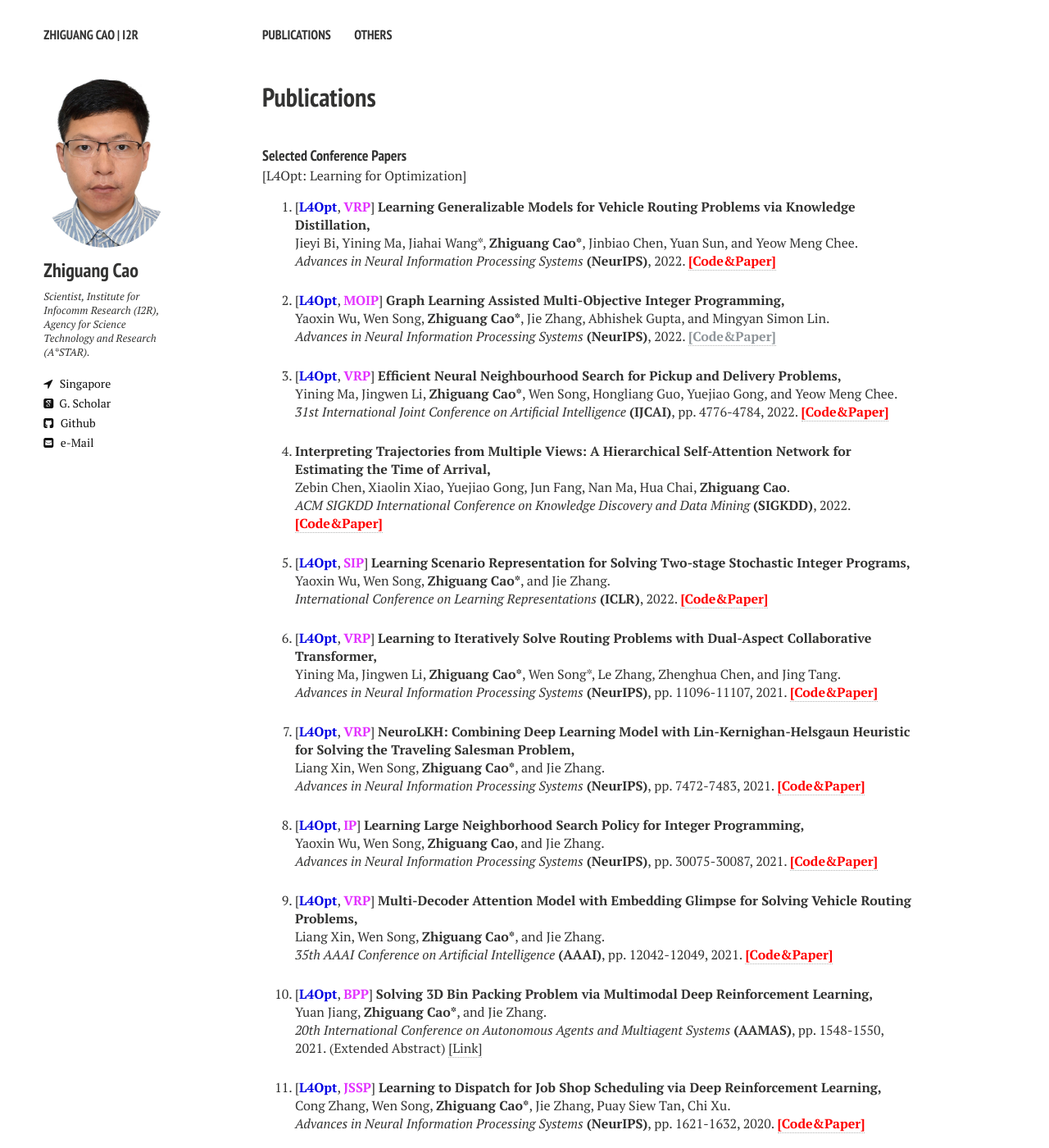
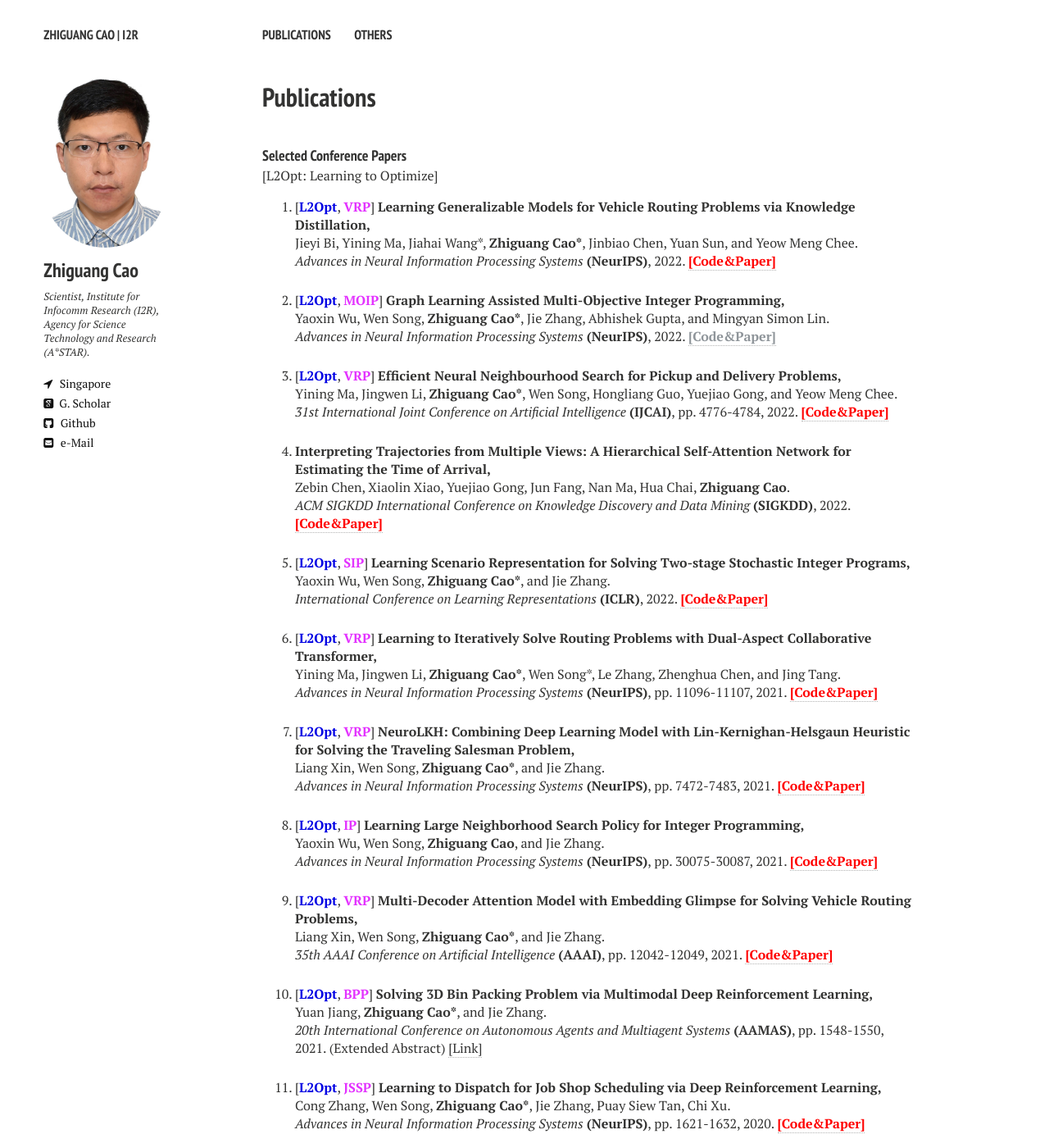
Before and after one commit to zhiguangcaosg/zhiguangcaosg.github.io, a Jekyll site: the page built from publications.md, in a window 1280 px wide and 1400 px high. Shown: the whole window at 82% size. Built offline with Jekyll 4.4.1, drawn with Linux system fonts in a browser that asks for light colours; nearby versions of some CDN libraries; some of the changed text lies outside the part shown.

Commit message:
Update publications.html

```diff
--- a/_layouts/publications.html
+++ b/_layouts/publications.html
@@ -84,7 +84,7 @@ div.bibtex pre { font-size: 75%; overflow: auto;  width: 100%; padding: 0em 0em;
 <!------------------------------------------------------------- Submissions Here ------------------------------------------------------------>
 
 <!-------------------------------------------------------------Conference Papers Here ------------------------------------------------------------>
-<h4 style="margin-bottom:0px;padding-top:20px;">Selected Conference Papers</h4> [L4Opt: Learning for Optimization]
+<h4 style="margin-bottom:0px;padding-top:20px;">Selected Conference Papers</h4> [L2Opt: Learning to Optimize]
 
     <!-- Item: Caelles2016 -->
 <ul style="padding-left:0px;">
@@ -92,7 +92,7 @@ div.bibtex pre { font-size: 75%; overflow: auto;  width: 100%; padding: 0em 0em;
 
 <li>
 <p>
-[<font color="#0000E3"><b>L4Opt</b></font>, <font color="#E333FF"><b>VRP</b></font>] <b>Learning Generalizable Models for Vehicle Routing Problems via Knowledge Distillation,</b>
+[<font color="#0000E3"><b>L2Opt</b></font>, <font color="#E333FF"><b>VRP</b></font>] <b>Learning Generalizable Models for Vehicle Routing Problems via Knowledge Distillation,</b>
 <br> Jieyi Bi, Yining Ma, Jiahai Wang*, <b>Zhiguang Cao*</b>, Jinbiao Chen, Yuan Sun, and Yeow Meng Chee.<br>
 <i>Advances in Neural Information Processing Systems</i> <b>(NeurIPS)</b>, 2022. <a href="https://github.com/jieyibi/AMDKD" target="_blank"> <font color="#FF0000"><b>[Code&Paper]</b> </font></a>
 </p>
@@ -100,7 +100,7 @@ div.bibtex pre { font-size: 75%; overflow: auto;  width: 100%; padding: 0em 0em;
 
 <li>
 <p>
-[<font color="#0000E3"><b>L4Opt</b></font>, <font color="#E333FF"><b>MOIP</b></font>] <b>Graph Learning Assisted Multi-Objective Integer Programming,</b>
+[<font color="#0000E3"><b>L2Opt</b></font>, <font color="#E333FF"><b>MOIP</b></font>] <b>Graph Learning Assisted Multi-Objective Integer Programming,</b>
 <br> Yaoxin Wu, Wen Song, <b>Zhiguang Cao*</b>, Jie Zhang, Abhishek Gupta, and Mingyan Simon Lin.<br>
 <i>Advances in Neural Information Processing Systems</i> <b>(NeurIPS)</b>, 2022. <a href="https://zhiguangcaosg.github.io/publications/"> <font color="#8F959A"><b>[Code&Paper]</b> </font></a>
 </p>
@@ -108,7 +108,7 @@ div.bibtex pre { font-size: 75%; overflow: auto;  width: 100%; padding: 0em 0em;
 
 <li>
 <p>
-[<font color="#0000E3"><b>L4Opt</b></font>, <font color="#E333FF"><b>VRP</b></font>] <b>Efficient Neural Neighbourhood Search for Pickup and Delivery Problems,</b>
+[<font color="#0000E3"><b>L2Opt</b></font>, <font color="#E333FF"><b>VRP</b></font>] <b>Efficient Neural Neighbourhood Search for Pickup and Delivery Problems,</b>
 <br> Yining Ma, Jingwen Li, <b>Zhiguang Cao*</b>, Wen Song, Hongliang Guo, Yuejiao Gong, and Yeow Meng Chee.<br>
 <i>31st International Joint Conference on Artificial Intelligence</i> <b>(IJCAI)</b>, pp. 4776-4784, 2022. <a href="https://github.com/yining043/PDP-N2S" target="_blank"> <font color="#FF0000"><b>[Code&Paper]</b> </font></a>
 </p>
@@ -124,7 +124,7 @@ div.bibtex pre { font-size: 75%; overflow: auto;  width: 100%; padding: 0em 0em;
 
 <li>
 <p>
-[<font color="#0000E3"><b>L4Opt</b></font>, <font color="#E333FF"><b>SIP</b></font>] <b>Learning Scenario Representation for Solving Two-stage Stochastic Integer Programs,</b>
+[<font color="#0000E3"><b>L2Opt</b></font>, <font color="#E333FF"><b>SIP</b></font>] <b>Learning Scenario Representation for Solving Two-stage Stochastic Integer Programs,</b>
 <br> Yaoxin Wu, Wen Song, <b>Zhiguang Cao*</b>, and Jie Zhang.<br>
 <i> International Conference on Learning Representations</i> <b>(ICLR)</b>, 2022. <a href="https://github.com/WXY1427/Learning-to-solve-stochastic-integer-programs" target="_blank"> <font color="#FF0000"><b>[Code&Paper]</b> </font></a>
 </p>
@@ -133,7 +133,7 @@ div.bibtex pre { font-size: 75%; overflow: auto;  width: 100%; padding: 0em 0em;
 <!--
 <li>
 <p>
-[<font color="#0000E3"><b>L4Opt</b></font>, <font color="#E333FF"><b>VRP</b></font>] <b>Learning to Solve Routing Problems via Distributionally Robust Optimization,</b>
+[<font color="#0000E3"><b>L2Opt</b></font>, <font color="#E333FF"><b>VRP</b></font>] <b>Learning to Solve Routing Problems via Distributionally Robust Optimization,</b>
 <br> Yuan Jiang, Yaoxin Wu, <b>Zhiguang Cao*</b>, and Jie Zhang.<br>
 <i>36th AAAI Conference on Artificial Intelligence</i> <b>(AAAI)</b>, 2022. <a href="https://github.com/jiang-yuan/Learning-routing-DRO" target="_blank"> <font color="#FF0000"><b>[Code&Paper]</b> </font></a>
 </p>
@@ -142,7 +142,7 @@ div.bibtex pre { font-size: 75%; overflow: auto;  width: 100%; padding: 0em 0em;
 
 <li>
 <p>
-[<font color="#0000E3"><b>L4Opt</b></font>, <font color="#E333FF"><b>VRP</b></font>] <b>Learning to Iteratively Solve Routing Problems with Dual-Aspect Collaborative Transformer,</b>
+[<font color="#0000E3"><b>L2Opt</b></font>, <font color="#E333FF"><b>VRP</b></font>] <b>Learning to Iteratively Solve Routing Problems with Dual-Aspect Collaborative Transformer,</b>
 <br> Yining Ma, Jingwen Li, <b>Zhiguang Cao*</b>, Wen Song*, Le Zhang, Zhenghua Chen, and Jing Tang.<br>
 <i>Advances in Neural Information Processing Systems</i> <b>(NeurIPS)</b>, pp. 11096-11107, 2021. <a href="https://github.com/yining043/VRP-DACT" target="_blank"> <font color="#FF0000"><b>[Code&Paper]</b> </font></a>
 </p>
@@ -150,7 +150,7 @@ div.bibtex pre { font-size: 75%; overflow: auto;  width: 100%; padding: 0em 0em;
 
 <li>
 <p>
-[<font color="#0000E3"><b>L4Opt</b></font>, <font color="#E333FF"><b>VRP</b></font>] <b>NeuroLKH: Combining Deep Learning Model with Lin-Kernighan-Helsgaun Heuristic for Solving the Traveling Salesman Problem,</b>
+[<font color="#0000E3"><b>L2Opt</b></font>, <font color="#E333FF"><b>VRP</b></font>] <b>NeuroLKH: Combining Deep Learning Model with Lin-Kernighan-Helsgaun Heuristic for Solving the Traveling Salesman Problem,</b>
 <br> Liang Xin, Wen Song, <b>Zhiguang Cao*</b>, and Jie Zhang.<br>
 <i>Advances in Neural Information Processing Systems</i> <b>(NeurIPS)</b>, pp. 7472-7483, 2021. <a href="https://github.com/liangxinedu/NeuroLKH"  target="_blank"> <font color="#FF0000"><b>[Code&Paper]</b> </font></a>
 </p>
@@ -158,7 +158,7 @@ div.bibtex pre { font-size: 75%; overflow: auto;  width: 100%; padding: 0em 0em;
 
 <li>
 <p>
-[<font color="#0000E3"><b>L4Opt</b></font>, <font color="#E333FF"><b>IP</b></font>] <b>Learning Large Neighborhood Search Policy for Integer Programming,</b>
+[<font color="#0000E3"><b>L2Opt</b></font>, <font color="#E333FF"><b>IP</b></font>] <b>Learning Large Neighborhood Search Policy for Integer Programming,</b>
 <br> Yaoxin Wu, Wen Song, <b>Zhiguang Cao</b>, and Jie Zhang.<br>
 <i>Advances in Neural Information Processing Systems</i> <b>(NeurIPS)</b>, pp. 30075-30087, 2021. <a href="https://github.com/WXY1427/Learn-LNS-policy"  target="_blank"> <font color="#FF0000"><b>[Code&Paper]</b> </font></a>
 </p>
@@ -166,7 +166,7 @@ div.bibtex pre { font-size: 75%; overflow: auto;  width: 100%; padding: 0em 0em;
 
 <li>
 <p>
-[<font color="#0000E3"><b>L4Opt</b></font>, <font color="#E333FF"><b>VRP</b></font>] <b>Multi-Decoder Attention Model with Embedding Glimpse for Solving Vehicle Routing Problems,</b>
+[<font color="#0000E3"><b>L2Opt</b></font>, <font color="#E333FF"><b>VRP</b></font>] <b>Multi-Decoder Attention Model with Embedding Glimpse for Solving Vehicle Routing Problems,</b>
 <br> Liang Xin, Wen Song, <b>Zhiguang Cao*</b>, and Jie Zhang.<br>
 <i>35th AAAI Conference on Artificial Intelligence</i> <b>(AAAI)</b>, pp. 12042-12049, 2021. <a href="https://github.com/liangxinedu/MDAM"  target="_blank"> <font color="#FF0000"><b>[Code&Paper]</b> </font></a>
 </p>
@@ -174,7 +174,7 @@ div.bibtex pre { font-size: 75%; overflow: auto;  width: 100%; padding: 0em 0em;
 
 <li>
 <p>
-[<font color="#0000E3"><b>L4Opt</b></font>, <font color="#E333FF"><b>BPP</b></font>] <b>Solving 3D Bin Packing Problem via Multimodal Deep Reinforcement Learning,</b>
+[<font color="#0000E3"><b>L2Opt</b></font>, <font color="#E333FF"><b>BPP</b></font>] <b>Solving 3D Bin Packing Problem via Multimodal Deep Reinforcement Learning,</b>
 <br>Yuan Jiang, <b>Zhiguang Cao*</b>, and Jie Zhang.<br>
 <i>20th International Conference on Autonomous Agents and Multiagent Systems</i> <b>(AAMAS)</b>, pp. 1548-1550, 2021. (Extended Abstract)  <a href="http://www.ifaamas.org/Proceedings/aamas2021/pdfs/p1548.pdf"  target="_blank">[Link]</a>
 </p>
@@ -182,7 +182,7 @@ div.bibtex pre { font-size: 75%; overflow: auto;  width: 100%; padding: 0em 0em;
 
 <li>
 <p>
-[<font color="0000E3"><b>L4Opt</b></font>, <font color="#E333FF"><b>JSSP</b></font>] <b>Learning to Dispatch for Job Shop Scheduling via Deep Reinforcement Learning,</b>
+[<font color="0000E3"><b>L2Opt</b></font>, <font color="#E333FF"><b>JSSP</b></font>] <b>Learning to Dispatch for Job Shop Scheduling via Deep Reinforcement Learning,</b>
 <br>Cong Zhang, Wen Song, <b>Zhiguang Cao*</b>, Jie Zhang, Puay Siew Tan, Chi Xu.<br>
 <i>Advances in Neural Information Processing Systems</i> <b>(NeurIPS)</b>, pp. 1621-1632, 2020. <a href="https://github.com/zcajiayin/L2D"  target="_blank"> <font color="#FF0000"><b>[Code&Paper]</b> </font></a>
 </p>
@@ -218,7 +218,7 @@ div.bibtex pre { font-size: 75%; overflow: auto;  width: 100%; padding: 0em 0em;
 
 <li>
 <p>
-[<font color="#0000E3"><b>L4Opt</b></font>, <font color="#E333FF"><b>SSP</b></font>] <b>Maximizing the Probability of Arriving on Time: A Practical Q-Learning Method,</b>
+[<font color="#0000E3"><b>L2Opt</b></font>, <font color="#E333FF"><b>SSP</b></font>] <b>Maximizing the Probability of Arriving on Time: A Practical Q-Learning Method,</b>
 <br><b>Zhiguang Cao</b>, Hongliang Guo, Jie Zhang, Frans Oliehoek and Ulrich Fastenrath.<br>
 <i>31st AAAI Conference on Artificial Intelligence</i> <b>(AAAI)</b>, pp. 4481-4487, 2017. <a href="https://dl.acm.org/doi/10.5555/3298023.3298218"  target="_blank">[Link]</a>
 </p>
@@ -283,7 +283,7 @@ div.bibtex pre { font-size: 75%; overflow: auto;  width: 100%; padding: 0em 0em;
 
 <li>
 <p>
-[<font color="#0000E3"><b>L4Opt</b></font>, <font color="#E333FF"><b>Survey</b></font>] <b>A Review on Learning to Solve Combinatorial Optimization Problems in Manufacturing,</b>
+[<font color="#0000E3"><b>L2Opt</b></font>, <font color="#E333FF"><b>Survey</b></font>] <b>A Review on Learning to Solve Combinatorial Optimization Problems in Manufacturing,</b>
 <br> Cong Zhang, Yaoxin Wu, Yining Ma, Wen Song, Le Zhang, <b>Zhiguang Cao</b>, and Jie Zhang.<br>
 <i>IET Collaborative Intelligent Manufacturing</i> <b>(CIM)</b>, 2022.
 </p>
@@ -291,7 +291,7 @@ div.bibtex pre { font-size: 75%; overflow: auto;  width: 100%; padding: 0em 0em;
 
 <li>
 <p>
-[<font color="#0000E3"><b>L4Opt</b></font>, <font color="#E333FF"><b>VRP</b></font>] <b>Learning to Solve Multiple-TSP with Time Window and Rejection via Deep Reinforcement Learning,</b>
+[<font color="#0000E3"><b>L2Opt</b></font>, <font color="#E333FF"><b>VRP</b></font>] <b>Learning to Solve Multiple-TSP with Time Window and Rejection via Deep Reinforcement Learning,</b>
 <br> Rongkai Zhang, Cong Zhang, <b>Zhiguang Cao</b>, Wen Song, Puay Siew Tan, Jie Zhang, Bihan Wen, and Justin Dauwels.<br>
 <i>IEEE Transactions on Intelligent Transportation Systems</i> <b>(T-ITS)</b>, 2022. <a href="https://github.com/zcaicaros/manager-worker-mtsptwr" target="_blank"> <font color="#FF0000"><b>[Code&Paper]</b> </font></a>
 </p>
@@ -300,7 +300,7 @@ div.bibtex pre { font-size: 75%; overflow: auto;  width: 100%; padding: 0em 0em;
 
 <li>
 <p>
-[<font color="#0000E3"><b>L4Opt</b></font>, <font color="#E333FF"><b>JSSP</b></font>] <b>Flexible Job Shop Scheduling via Graph Neural Network and Deep Reinforcement Learning,</b>
+[<font color="#0000E3"><b>L2Opt</b></font>, <font color="#E333FF"><b>JSSP</b></font>] <b>Flexible Job Shop Scheduling via Graph Neural Network and Deep Reinforcement Learning,</b>
 <br>Wen Song, Xinyang Chen, Qiqiang Li, <b>Zhiguang Cao</b>.<br>
 <i>IEEE Transactions on Industrial Informatics</i> <b>(TII)</b>, vol. 19, no. 2, pp. 1600-1610, 2022. <a href="https://github.com/songwenas12/fjsp-drl" target="_blank"> <font color="#FF0000"><b>[Code&Paper]</b> </font></a>
 </p>
@@ -308,7 +308,7 @@ div.bibtex pre { font-size: 75%; overflow: auto;  width: 100%; padding: 0em 0em;
 
 <li>
 <p>
-[<font color="#0000E3"><b>L4Opt</b></font>, <font color="#E333FF"><b>VRP</b></font>] <b>Deep Reinforcement Learning for UAV Routing in the Presence of Multiple Charging Stations,</b>
+[<font color="#0000E3"><b>L2Opt</b></font>, <font color="#E333FF"><b>VRP</b></font>] <b>Deep Reinforcement Learning for UAV Routing in the Presence of Multiple Charging Stations,</b>
 <br>Mingfeng Fan, Yaoxin Wu, Tianjun Liao, <b>Zhiguang Cao</b>, Hongliaing Guo, Guillaume Sartoretti, and Guohua Wu.<br>
 <i>IEEE Transactions on Vehicular Technology</i> <b>(TVT)</b>, 2022. <a href="https://zhiguangcaosg.github.io/publications/"> <font color="#8F959A"><b>[Code&Paper]</b> </font></a>
 </p>
@@ -317,7 +317,7 @@ div.bibtex pre { font-size: 75%; overflow: auto;  width: 100%; padding: 0em 0em;
 
 <li>
 <p>
-[<font color="#0000E3"><b>L4Opt</b></font>, <font color="#E333FF"><b>VRP</b></font>] <b>Deep Reinforcement Learning for Solving the Heterogeneous Capacitated Vehicle Routing Problem,</b>
+[<font color="#0000E3"><b>L2Opt</b></font>, <font color="#E333FF"><b>VRP</b></font>] <b>Deep Reinforcement Learning for Solving the Heterogeneous Capacitated Vehicle Routing Problem,</b>
 <br>Jingwen Li, Yining Ma, Ruize Gao, <b>Zhiguang Cao*</b>, Andrew Lim, Wen Song, Jie Zhang.<br>
 <i>IEEE Transactions on Cybernetics</i> <b>(T-Cybernetics)</b>, vol. 52, no. 12, pp. 13572-13585 2021. <a href="https://github.com/Demon0312/HCVRP_DRL"  target="_blank"> <font color="#FF0000"><b>[Code&Paper]</b> </font></a>
 </p>
@@ -326,7 +326,7 @@ div.bibtex pre { font-size: 75%; overflow: auto;  width: 100%; padding: 0em 0em;
 
 <li>
 <p>
-[<font color="#0000E3"><b>L4Opt</b></font>, <font color="#E333FF"><b>VRP</b></font>] <b>Learning Improvement Heuristics for Solving Routing Problems,</b>
+[<font color="#0000E3"><b>L2Opt</b></font>, <font color="#E333FF"><b>VRP</b></font>] <b>Learning Improvement Heuristics for Solving Routing Problems,</b>
 <br>Yaoxin Wu, Wen Song*, <b>Zhiguang Cao*</b>, Jie Zhang, Andrew Lim.<br>
 <i>IEEE Transactions on Neural Networks and Learning Systems</i> <b>(TNNLS)</b>, vol. 33, no. 9, pp. 5057-5069, 2021. <a href="https://github.com/WXY1427/Learn-Improvement-Heuristics-for-Routing"  target="_blank"> <font color="#FF0000"><b>[Code&Paper]</b> </font></a>
 </p>
@@ -334,7 +334,7 @@ div.bibtex pre { font-size: 75%; overflow: auto;  width: 100%; padding: 0em 0em;
 
 <li>
 <p>
-[<font color="#0000E3"><b>L4Opt</b></font>, <font color="#E333FF"><b>VRP</b></font>] <b>Heterogeneous Attentions for Solving Pickup and Delivery Problem via Deep Reinforcement Learning,</b>
+[<font color="#0000E3"><b>L2Opt</b></font>, <font color="#E333FF"><b>VRP</b></font>] <b>Heterogeneous Attentions for Solving Pickup and Delivery Problem via Deep Reinforcement Learning,</b>
 <br> Jingwen Li, Liang Xin, <b>Zhiguang Cao*</b>, Andrew Lim, Wen Song, and Jie Zhang.<br>
 <i> IEEE Transactions on Intelligent Transportation Systems</i> <b>(T-ITS)</b>, vol. 23, no. 3, pp. 2306-2315, 2021. <a href="https://github.com/Demon0312/Heterogeneous-Attentions-PDP-DRL" target="_blank"><font color="#FF0000"><b>[Code&Paper]</b> </font></a>
 </p>
@@ -342,7 +342,7 @@ div.bibtex pre { font-size: 75%; overflow: auto;  width: 100%; padding: 0em 0em;
 
 <li>
 <p>
-[<font color="#0000E3"><b>L4Opt</b></font>, <font color="#E333FF"><b>BPP</b></font>] <b>Learning to Solve 3-D Bin Packing Problem via Deep Reinforcement Learning and Constraint Programming,</b>
+[<font color="#0000E3"><b>L2Opt</b></font>, <font color="#E333FF"><b>BPP</b></font>] <b>Learning to Solve 3-D Bin Packing Problem via Deep Reinforcement Learning and Constraint Programming,</b>
 <br>Yuan Jiang, <b>Zhiguang Cao*</b>, Jie Zhang.<br>
 <i>IEEE Transactions on Cybernetics</i> <b>(T-Cybernetics)</b>, 2021. <a href="https://ieeexplore.ieee.org/document/9606618" target="_blank"> <font>[Link] </font></a>
 </p>
@@ -350,7 +350,7 @@ div.bibtex pre { font-size: 75%; overflow: auto;  width: 100%; padding: 0em 0em;
 
 <li>
 <p>
-[<font color="#0000E3"><b>L4Opt</b></font>, <font color="#E333FF"><b>CSP</b></font>] <b>Learning Variable Ordering Heuristics for Solving Constraint Satisfaction Problems,</b>
+[<font color="#0000E3"><b>L2Opt</b></font>, <font color="#E333FF"><b>CSP</b></font>] <b>Learning Variable Ordering Heuristics for Solving Constraint Satisfaction Problems,</b>
 <br>Wen Song, <b>Zhiguang Cao*</b>, Jie Zhang, Chi Xu, Andrew Lim.<br>
 <i>Engineering Applications of Artificial Intelligence</i> <b>(EAAI)</b>, 2021. <a href="https://github.com/songwenas12/csp-drl" target="_blank"> <font color="#FF0000"><b>[Code&Paper]</b> </font></a>
 </p>
@@ -358,7 +358,7 @@ div.bibtex pre { font-size: 75%; overflow: auto;  width: 100%; padding: 0em 0em;
 
 <li>
 <p>
-[<font color="#0000E3"><b>L4Opt</b></font>, <font color="#E333FF"><b>SSP</b></font>] <b>GP3: Gaussian Process Path Planning for Reliable Shortest Path in Transportation Networks,</b>
+[<font color="#0000E3"><b>L2Opt</b></font>, <font color="#E333FF"><b>SSP</b></font>] <b>GP3: Gaussian Process Path Planning for Reliable Shortest Path in Transportation Networks,</b>
 <br> Hongliang Guo, Xuejie Hou, <b>Zhiguang Cao*</b>, and Jie Zhang.<br>
 <i> IEEE Transactions on Intelligent Transportation Systems</i> <b>(T-ITS)</b>, 2021. <a href="https://ieeexplore.ieee.org/document/9522098" target="_blank">[Link]</a>
 </p>
@@ -376,7 +376,7 @@ div.bibtex pre { font-size: 75%; overflow: auto;  width: 100%; padding: 0em 0em;
 
 <li>
 <p>
-[<font color="#0000E3"><b>L4Opt</b></font>, <font color="#E333FF"><b>VRP</b></font>] <b>Step-wise Deep Learning Models for Solving Routing Problems,</b>
+[<font color="#0000E3"><b>L2Opt</b></font>, <font color="#E333FF"><b>VRP</b></font>] <b>Step-wise Deep Learning Models for Solving Routing Problems,</b>
 <br> Liang Xin, Wen Song, <b>Zhiguang Cao</b>, and Jie Zhang.<br>
 <i> IEEE Transactions on Industrial Informatics</i> <b>(TII)</b>, vol. 17, no. 7, pp. 4861-4871, 2020. <a href="https://github.com/liangxinedu/stepwise" target="_blank"><font color="#FF0000"><b>[Code&Paper]</b> </font></a>
 </p>
@@ -384,7 +384,7 @@ div.bibtex pre { font-size: 75%; overflow: auto;  width: 100%; padding: 0em 0em;
 
 <li>
 <p>
-[<font color="#0000E3"><b>L4Opt</b></font>, <font color="#E333FF"><b>SSP</b></font>] <b>Using Reinforcement Learning to Minimize the Probability of Delay Occurrence in Transportation,</b>
+[<font color="#0000E3"><b>L2Opt</b></font>, <font color="#E333FF"><b>SSP</b></font>] <b>Using Reinforcement Learning to Minimize the Probability of Delay Occurrence in Transportation,</b>
 <br><b>Zhiguang Cao</b>, Hongliang Guo, Wen Song, Kaizhou Gao, Zhenghua Chen.<br>
 <i>IEEE Transactions on Vehicular Technology</i> <b>(TVT)</b>, vol. 69, no. 3, pp. 2424-2436, 2020. <a href="https://ieeexplore.ieee.org/document/8952783" target="_blank">[Link]</a>
 </p>
```
